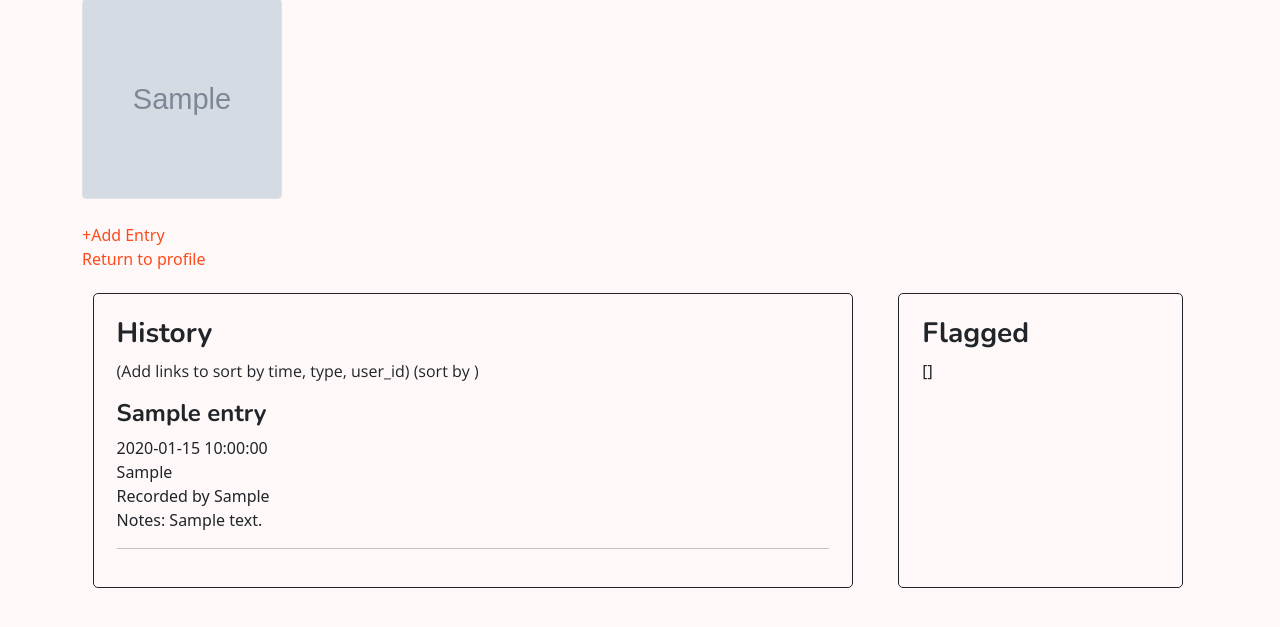
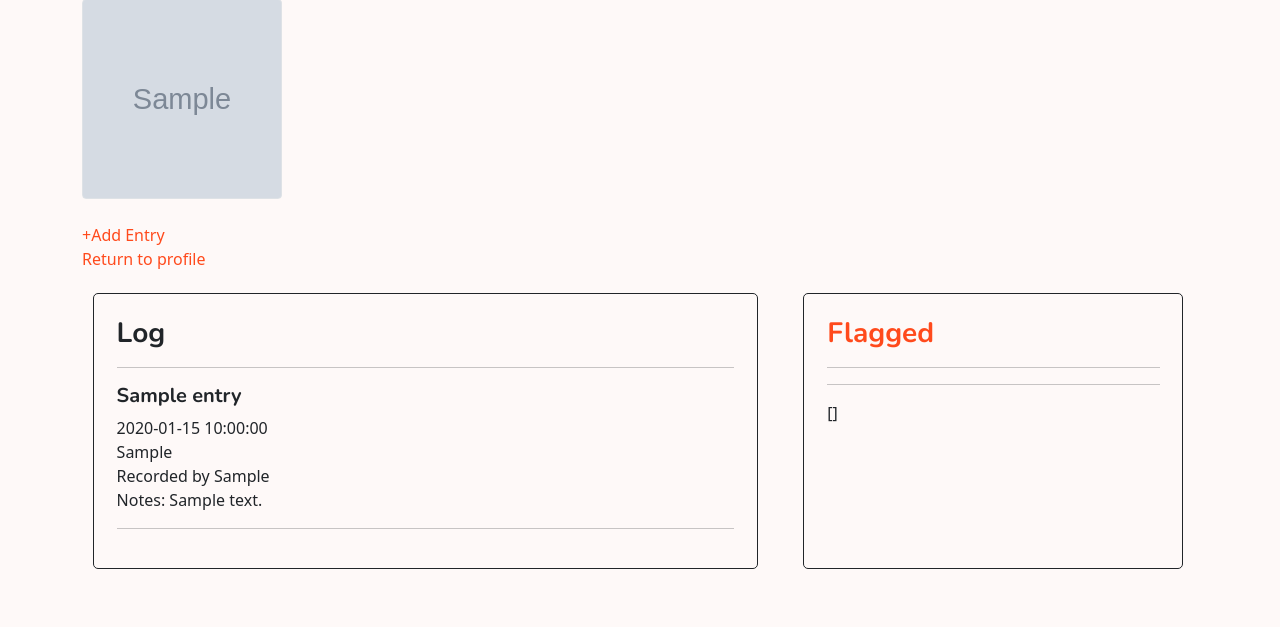
Before and after one commit to aprilso/dogdays, a Flask app: page /dogs/1/view-entries in a window 1280 px wide. Shown: the part 125-752 px from the top of the page. Run offline with Flask 2, Linux system fonts and the light colour scheme; the visitor is signed in with stand-in values (Sample User, id 1); tables that the repository leaves empty hold one stand-in row (values such as "Sample post"); grey boxes marked "Sample" are stand-in pictures; some libraries are stand-ins or nearby versions.

Commit message:
fixing entry display in entries log page

```diff
--- a/crud.py
+++ b/crud.py
@@ -146,7 +146,7 @@ def create_entry(dog_id, user_id, entry_name, entry_type, time_happen, notes, fl
 
 
 def delete_entry(entry_id):
-  """delete a selected entry"""
+  """delete a selected entry""" #need to check if it works
 
   Entry.query.filter(Entry.entry_id == entry_id).delete()
   db.session.commit()
@@ -164,7 +164,8 @@ def get_entries_by_dog(dog_id):
   # return Entry.query.filter(Entry.dog_id == dog_id).order_by(Entry.time_happen) #This is good!
 
   return Entry.query.join(User).add_columns(Entry.entry_name, Entry.time_happen, Entry.entry_type, Entry.notes, Entry.flag, User.first_name, User.last_name).filter(Entry.dog_id == dog_id).order_by(Entry.time_happen)
-  # ADD ALL THE COLUMNS YOU NEED IN ADD COLUMNS
+  # ADD ALL THE COLUMNS YOU NEED IN ADD_COLUMNS
+
 
 def get_dog_entries_today(dog_id):
   """Get all the entries for a dog that occurred today""" #not working
--- a/server.py
+++ b/server.py
@@ -357,9 +357,10 @@ def view_entries(dog_id):
     user = session["user_id"]
 
     entries = crud.get_entries_by_dog(dog_id)
-    # session["dog_id"] = dog_id
 
     today_entries = crud.get_dog_entries_today(dog_id)
+
+
 
     return render_template("/all_entries.html", dog=dog, userdogs=userdogs, entries=entries, user=user, today_entries=today_entries)
 
--- a/static/css/mine.css
+++ b/static/css/mine.css
@@ -3,7 +3,7 @@ body {
   /* background-color: #f5f5f5; */
 }
 
-h1, h2, h3, h4{
+h1, h2, h3, h4, h5{
   font-family: 'Nunito', Arial Rounded MT Bold, Helvetica Rounded, Arial, sans-serif;
   font-weight: bold;
 }
@@ -25,6 +25,11 @@ a:active {
 p {
   font-family: 'Open Sans', sans-serif;
 }
+/*
+h5 {
+  font-family:'Open Sans', sans-serif;
+} */
+
 
 .logo-type {
   font-family: 'Nunito', Arial Rounded MT Bold, Helvetica Rounded, Arial, sans-serif;
@@ -187,6 +192,7 @@ label {
   padding: 10px 10px 0px 10px;
   bottom: 0;
   width: 100%;
+  text-align: center;
 }
 
 ul.no-bullets {
--- a/templates/all_entries.html
+++ b/templates/all_entries.html
@@ -20,18 +20,18 @@
 
   <div class="row">
 
-    <div class="col-8 bordered">
-    <h3>History</h3>
-    <p> (Add links to sort by time, type, user_id)
-      (sort by )
+    <div class="col-7 bordered">
+    <h3>Log</h3>
+    <hr>
+
 
       {% for entry in entries|reverse %}
 
-      <h4>{{ entry.entry_name }}
+      <h5>{{ entry.entry_name }}
         {% if entry.flag == 'Warning' %}
           <span class="material-icons" style="color:#ff4a1c;">flag</span>
         {% endif %}
-        </h4>
+        </h5>
       {{ entry.time_happen }}</li>
       <br>{{ entry.entry_type }}
       <br>Recorded by {{ entry.first_name }}
@@ -41,17 +41,35 @@
       <p>
       {% else %} No entries have been logged
 
-
       {% endfor %}
 
       </div>
 
-      <div class="col-3 bordered">
-        <h3>Flagged</h3>
+      <div class="col-4 bordered">
+        <h3 class="orange">Flagged</h3>
 
+        <hr>
 
+        {% for entry in entries|reverse %}
+          {% if entry.flag == 'Warning' %}
+        <h5>{{ entry.entry_name }}
+
+            <span class="material-icons" style="color:#ff4a1c;">flag</span>
+          </h5>
+          {{ entry.time_happen }}</li>
+          <br>{{ entry.entry_type }}
+          <br>Recorded by {{ entry.first_name }}
+
+          <br> Notes: {{ entry.notes }}
+        {% endif %}
+
+          <p>
+        {% else %} No entries have been flagged.
+
+        {% endfor %}
+
+        <hr>
         {{ today_entries }}
-
 
       </div>
 
--- a/templates/base.html
+++ b/templates/base.html
@@ -68,9 +68,7 @@
 
 {% block after_body %}{% endblock %}
 
-<!-- <footer class="centering-content-demo container mt-4 footer">
-  <p>&copy; 2021</p><br>
-</footer> -->
+
 
 <!-- Javascript scripts from Bootstrap -->
 <script src="https://code.jquery.com/jquery-3.3.1.slim.min.js" integrity="sha384-q8i/X+965DzO0rT7abK41JStQIAqVgRVzpbzo5smXKp4YfRvH+8abtTE1Pi6jizo" crossorigin="anonymous"></script>
```
Also changed, not shown: templates/homepage.html (+7 -4 lines).
